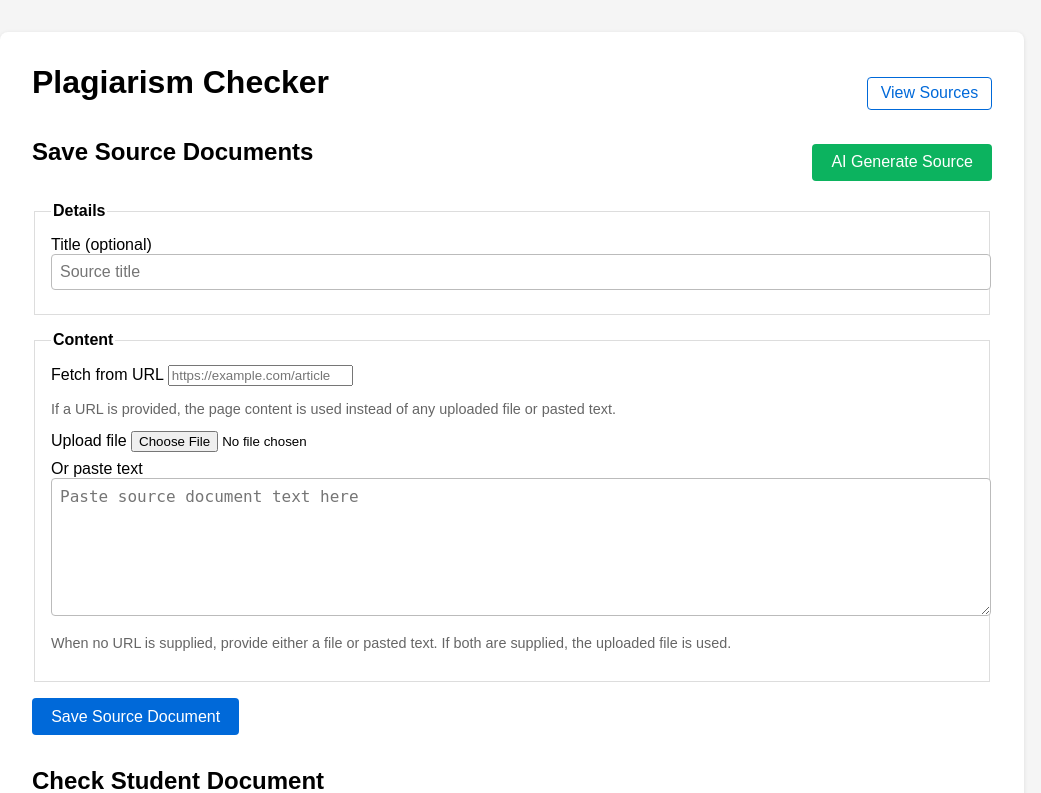
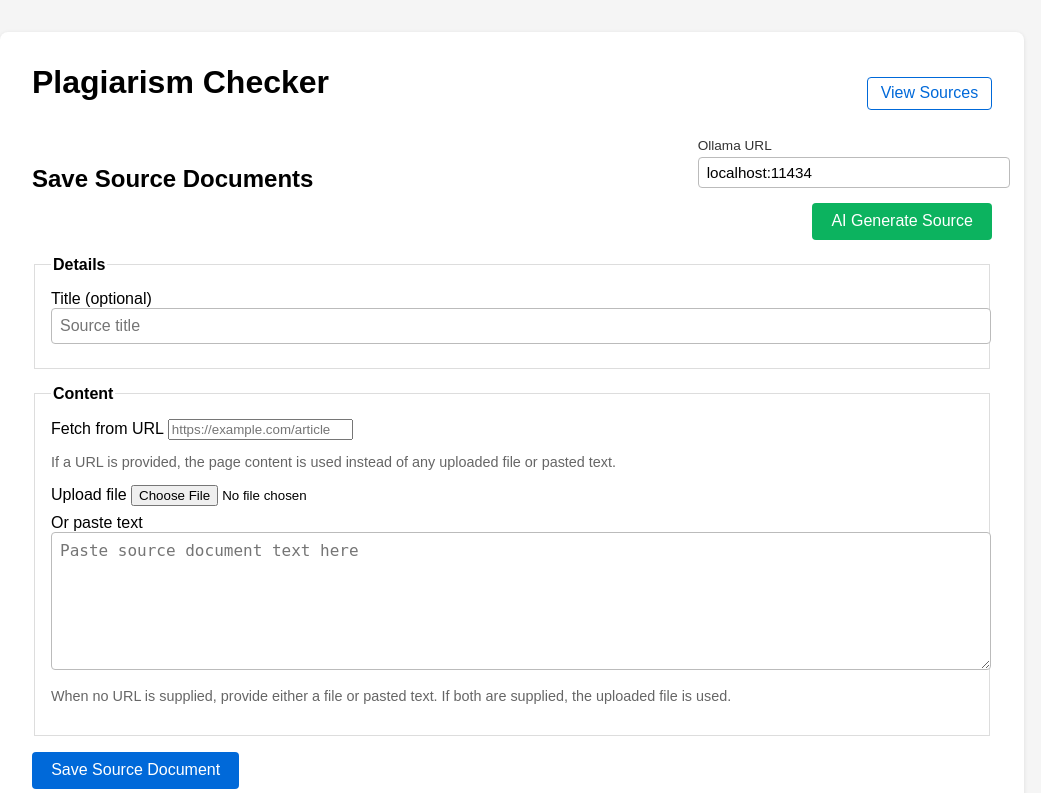
Before and after one commit to flappybird1084/plagiarism-detection, a Flask app: page / in a window 1280 px wide. Shown: the top 793 px of the page, without its empty margins (128-1169 px from the left). Run offline with Flask 3, Linux system fonts and the light colour scheme; some libraries are stand-ins or nearby versions.

Commit message:
add ollama url saving

```diff
--- a/main.py
+++ b/main.py
@@ -180,7 +180,16 @@ def _fetch_url_content(url: str) -> tuple[str, str | None]:
     return stripped, response.url
 
 
-def _generate_source_content(title: str, topic: str) -> str:
+def _normalize_base_url(raw_url: str) -> str:
+    base = raw_url.strip()
+    if not base:
+        return OLLAMA_BASE_URL
+    if not base.startswith(("http://", "https://")):
+        base = f"http://{base}"
+    return base
+
+
+def _generate_source_content(title: str, topic: str, base_url: str | None = None) -> str:
     prompt = (
         "You are generating a detailed reference document that can be used as a source "
         "for plagiarism detection exercises.\n\n"
@@ -195,7 +204,8 @@ def _generate_source_content(title: str, topic: str) -> str:
         "prompt": prompt,
         "stream": False,
     }
-    endpoint = f"{OLLAMA_BASE_URL.rstrip('/')}/api/generate"
+    resolved_base = _normalize_base_url(base_url or OLLAMA_BASE_URL)
+    endpoint = f"{resolved_base.rstrip('/')}/api/generate"
 
     try:
         response = requests.post(endpoint, json=payload, timeout=180)
@@ -325,13 +335,16 @@ def generate_source():
     data = request.get_json(silent=True) or {}
     title = (data.get("title") or "").strip()
     topic = (data.get("topic") or "").strip()
+    base_url = (data.get("base_url") or "").strip()
 
     if not topic:
         return jsonify({"error": "Provide a topic to generate a source document."}), 400
 
     resolved_title = title or f"AI Source: {topic}"
     try:
-        generated_content = _generate_source_content(resolved_title, topic)
+        generated_content = _generate_source_content(
+            resolved_title, topic, base_url=base_url or None
+        )
     except ValueError as exc:
         return jsonify({"error": str(exc)}), 502
 
--- a/templates/index.html
+++ b/templates/index.html
@@ -68,6 +68,26 @@
             flex-wrap: wrap;
             gap: 0.75rem;
             margin-bottom: 1rem;
+        }
+        .ai-controls {
+            display: flex;
+            flex-direction: column;
+            align-items: flex-end;
+            gap: 0.4rem;
+            min-width: 220px;
+        }
+        .ai-controls label {
+            width: 100%;
+            font-size: 0.85rem;
+            color: #333;
+        }
+        .ai-controls input[type="text"] {
+            margin-top: 0.2rem;
+            width: 100%;
+            border: 1px solid #bbb;
+            border-radius: 4px;
+            padding: 0.4rem 0.5rem;
+            font-size: 0.95rem;
         }
         .source-controls {
             display: flex;
@@ -238,7 +258,12 @@
     <section>
         <div class="section-header">
             <h2>Save Source Documents</h2>
-            <button type="button" class="ai-generate-button" id="open-ai-modal">AI Generate Source</button>
+            <div class="ai-controls">
+                <label for="ollama-url-input">Ollama URL
+                    <input type="text" id="ollama-url-input" name="ollama_url" placeholder="localhost:11434">
+                </label>
+                <button type="button" class="ai-generate-button" id="open-ai-modal">AI Generate Source</button>
+            </div>
         </div>
         <form method="post" action="{{ url_for('add_source') }}" enctype="multipart/form-data">
             <fieldset>
@@ -421,6 +446,58 @@ document.addEventListener('DOMContentLoaded', function () {
     const aiStatusEl = document.getElementById('ai-modal-status');
     const aiSpinner = document.getElementById('ai-modal-spinner');
     const aiSubmitButton = document.getElementById('ai-submit-button');
+    const ollamaUrlInput = document.getElementById('ollama-url-input');
+    const OLLAMA_URL_STORAGE_KEY = 'plagiarism:ollama_url';
+    const DEFAULT_OLLAMA_URL = 'localhost:11434';
+    let storageAvailable = false;
+    try {
+        const testKey = '__ollama_storage_test__';
+        localStorage.setItem(testKey, '1');
+        localStorage.removeItem(testKey);
+        storageAvailable = true;
+    } catch (error) {
+        storageAvailable = false;
+    }
+
+    function persistOllamaUrl(value) {
+        const normalized = value && value.trim() ? value.trim() : DEFAULT_OLLAMA_URL;
+        if (storageAvailable) {
+            try {
+                localStorage.setItem(OLLAMA_URL_STORAGE_KEY, normalized);
+            } catch (error) {
+                // Ignore storage errors.
+            }
+        }
+        if (ollamaUrlInput) {
+            ollamaUrlInput.value = normalized;
+        }
+        return normalized;
+    }
+
+    if (ollamaUrlInput) {
+        let storedUrl = null;
+        if (storageAvailable) {
+            try {
+                storedUrl = localStorage.getItem(OLLAMA_URL_STORAGE_KEY);
+            } catch (error) {
+                storedUrl = null;
+            }
+        }
+        const initialUrl = storedUrl || DEFAULT_OLLAMA_URL;
+        if (!storedUrl && storageAvailable) {
+            try {
+                localStorage.setItem(OLLAMA_URL_STORAGE_KEY, initialUrl);
+            } catch (error) {
+                // Ignore storage errors.
+            }
+        }
+        ollamaUrlInput.value = initialUrl;
+        const syncUrl = function () {
+            persistOllamaUrl(ollamaUrlInput.value);
+        };
+        ollamaUrlInput.addEventListener('change', syncUrl);
+        ollamaUrlInput.addEventListener('blur', syncUrl);
+    }
 
     function setAiStatus(message, isError) {
         if (!aiStatusEl) {
@@ -517,6 +594,7 @@ document.addEventListener('DOMContentLoaded', function () {
             }
 
             try {
+                const baseUrlValue = ollamaUrlInput ? persistOllamaUrl(ollamaUrlInput.value) : '';
                 const response = await fetch('{{ url_for("generate_source") }}', {
                     method: 'POST',
                     headers: {
@@ -525,6 +603,7 @@ document.addEventListener('DOMContentLoaded', function () {
                     body: JSON.stringify({
                         title: titleValue,
                         topic: topicValue,
+                        base_url: baseUrlValue,
                     }),
                 });
 
```
Also changed, not shown: 1 other file.
